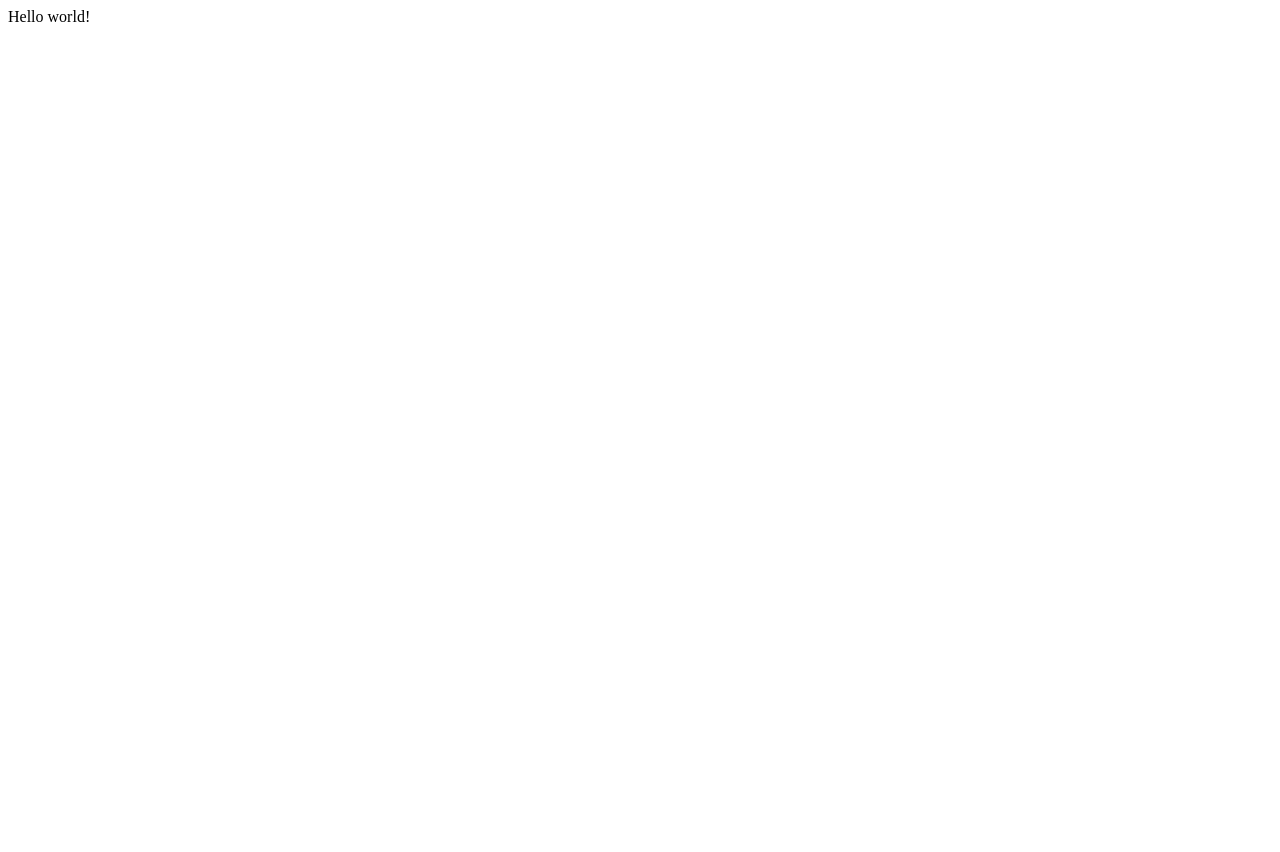
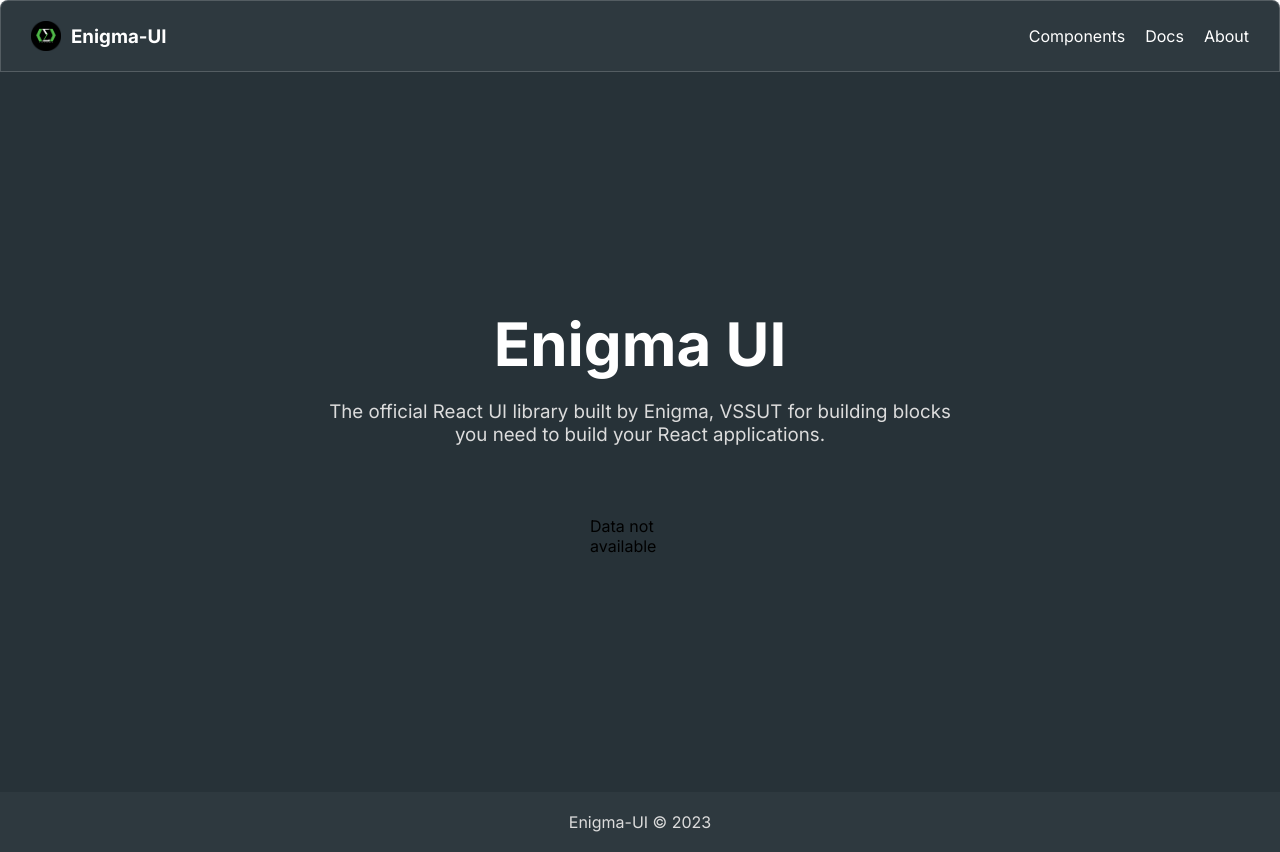
Before and after one commit to SySagar/Groovy-Box, a Gatsby site: page / in a window 1280 px wide. Before the commit the page ends 800 px from the top, so only its background shows below. Built offline with nearby package versions, Linux system fonts and the light colour scheme; Gatsby itself is replaced by a stand-in of ours.

Commit message:
feat: inital commit

```diff
--- a/gatsby-config.js
+++ b/gatsby-config.js
@@ -8,5 +8,23 @@
  * @type {import('gatsby').GatsbyConfig}
  */
 module.exports = {
-  plugins: [],
+  plugins: [
+    {
+      resolve: `gatsby-plugin-google-fonts`,
+      options: {
+        fonts: [
+          `Inter\:300,400,400i,700`
+        ],
+        display: 'swap'
+      }
+    },
+     'gatsby-transformer-remark',
+      {
+      resolve: 'gatsby-source-filesystem',
+      options: {
+        name: 'markdown-pages',
+        path: `${__dirname}/src/content`,
+      },
+    },
+  ],
 }
--- a/package.json
+++ b/package.json
@@ -14,6 +14,9 @@
   },
   "dependencies": {
     "gatsby": "^5.12.12",
+    "gatsby-plugin-google-fonts": "^1.0.1",
+    "gatsby-source-filesystem": "^5.13.0",
+    "gatsby-transformer-remark": "^6.13.0",
     "react": "^18.2.0",
     "react-dom": "^18.2.0"
   },
--- /dev/null
+++ b/src/components/Install.js
@@ -0,0 +1,27 @@
+import React from 'react';
+import { graphql } from 'gatsby';
+
+export const query = graphql`
+  query {
+    markdownRemark(fileAbsolutePath: { regex: "/content\/Install.md/" }) {
+      html
+    }
+  }
+`;
+
+const InstallPage = ({data}) => {
+  console.log(data);
+  if (!data || !data.markdownRemark) {
+    return <div>Data not available</div>;
+  }
+  const { markdownRemark } = data;
+  const { html } = markdownRemark;
+
+  return (
+    <div>
+      <div dangerouslySetInnerHTML={{ __html: html }} />
+    </div>
+  );
+};
+
+export default InstallPage;
--- /dev/null
+++ b/src/layout/Footer.jsx
@@ -0,0 +1,11 @@
+import React from 'react'
+
+export default function Footer() {
+  return (
+    <div className='footer-main' style={{display:'flex',justifyContent:'center',alignItems:'center',flexGrow:'1',background:'#2E393F',padding:'20px'}}>
+      <div className='footer-inner' style={{color:'#DCDCDC'}}>
+        <h4 style={{fontWeight:'500'}}>Enigma-UI © 2023</h4>
+      </div>
+    </div>
+  )
+}
--- /dev/null
+++ b/src/layout/Rootlayout.jsx
@@ -0,0 +1,13 @@
+import React from "react";
+import Header from "./header";
+import Footer from "./Footer";
+
+export default function Rootlayout({ children }) {
+  return (
+    <div>
+      <Header />
+      <div className="content">{children}</div>
+      <Footer />
+    </div>
+  );
+}
--- /dev/null
+++ b/src/layout/header.jsx
@@ -0,0 +1,24 @@
+import { Link } from 'gatsby'
+import React from 'react'
+import * as styles from './layout.module.css';
+
+export default function header() {
+  return (
+    <div className={styles.headerMain} style={{display:'flex',justifyContent:'center',alignItems:'center',flexGrow:'1',padding:'20px',paddingInline:'30px',background:'#2E393F'}}>
+      <div className='header-inner' style={{display:'flex',flexDirection:'row',width:'100%'}}>
+        <div className='logo-name' style={{display:'flex',flexDirection:'row',gap:'10px',justifyContent:'center',alignItems:'center'}}>
+        <img src="logo.png" style={{width:'30px',height:'30px'}} alt="" />
+        <h3 style={{color:'white'}}>Enigma-UI</h3>
+        </div>
+
+        <div className='grower' style={{display:'flex',flexGrow:'1'}}></div>
+
+        <div className='quick-links' style={{display:'flex',justifyContent:'center',alignItems:'center',gap:'20px'}}>
+            <Link className={styles.link} to='/'>Components</Link>
+            <Link className={styles.link} to='/'>Docs</Link>
+            <Link className={styles.link} to='/'>About</Link>
+        </div>
+      </div>
+    </div>
+  )
+}
--- /dev/null
+++ b/src/layout/layout.module.css
@@ -0,0 +1,22 @@
+.link{
+    text-decoration: none;
+    color: #fff;
+    transition: all 0.4s ease-in-out;
+}
+
+.link:hover{
+    color: #35FF1F;
+    text-decoration: underline;
+}
+
+.headerMain{
+    position: sticky;
+    top: 0;
+    background: rgba( 255, 255, 255, 0.15 );
+    backdrop-filter: blur( 4px );
+    border-top-left-radius: 8px;
+    border-top-right-radius: 8px;
+    -webkit-backdrop-filter: blur( 4px );
+
+    border: 1px solid rgba( 255, 255, 255, 0.18 );
+}
--- a/src/pages/index.js
+++ b/src/pages/index.js
@@ -1,5 +1,61 @@
-import * as React from "react"
+import * as React from "react";
+import "../styles/globals.css";
+import { ThemeProvider, useTheme } from "../theme/ThemeContext";
+import Rootlayout from "../layout/Rootlayout";
+import InstallPage from "../components/Install";
 
 export default function Home() {
-  return <div>Hello world!</div>
+  const theme = useTheme();
+
+  return (
+    <div>
+      <ThemeProvider>
+        <Rootlayout>
+          <div
+            style={{
+              display: "flex",
+              minHeight: "90vh",
+              background: "#273238",
+            }}
+          >
+            <div
+              className="inner-container"
+              style={{
+                display: "flex",
+                justifyContent: "center",
+                alignItems: "center",
+                width: "100%",
+              }}
+            >
+              <div
+                style={{
+                  display: "flex",
+                  flexDirection: "column",
+                  gap: "20px",
+                  justifyContent: "center",
+                  alignItems: "center",
+                }}
+              >
+                <h1 style={{ color: "white", fontSize: "60px" }}>Enigma UI</h1>
+                <h3
+                  style={{
+                    width: "50vw",
+                    textAlign: "center",
+                    fontWeight: "400",
+                    color: theme.colors.text.secondary,
+                  }}
+                >
+                  The official React UI library built by Enigma, VSSUT for
+                  building blocks you need to build your React applications.
+                </h3>
+                <div style={{ marginTop: "50px", width: "100px" }}>
+                  <InstallPage />
+                </div>
+              </div>
+            </div>
+          </div>
+        </Rootlayout>
+      </ThemeProvider>
+    </div>
+  );
 }
--- /dev/null
+++ b/src/styles/globals.css
@@ -0,0 +1,8 @@
+*{
+    margin: 0;
+    padding: 0;
+}
+
+body {
+    font-family: 'Inter', sans-serif;
+  }
--- /dev/null
+++ b/src/theme/ThemeContext.js
@@ -0,0 +1,13 @@
+// ThemeContext.js
+import React, { createContext, useContext } from 'react';
+import theme from './theme';
+
+const ThemeContext = createContext(theme);
+
+export const useTheme = () => useContext(ThemeContext);
+
+export const ThemeProvider = ({ children }) => (
+  <ThemeContext.Provider value={theme}>
+    {children}
+  </ThemeContext.Provider>
+);
--- /dev/null
+++ b/src/theme/theme.js
@@ -0,0 +1,15 @@
+const theme = {
+    colors: {
+      primary: '#25AE24',
+      secondary: '#273238',
+      text: {
+        primary: '#FFFFFF',
+        secondary: '#DCDCDC',
+      },
+    },
+    typography: {
+      fontFamily: 'Inter, sans-serif',
+    }
+  };
+
+  export default theme;
```
Also changed, not shown: src/content/Install.md (added, +2 -0 lines), static/logo.png (added), 1 other file.
